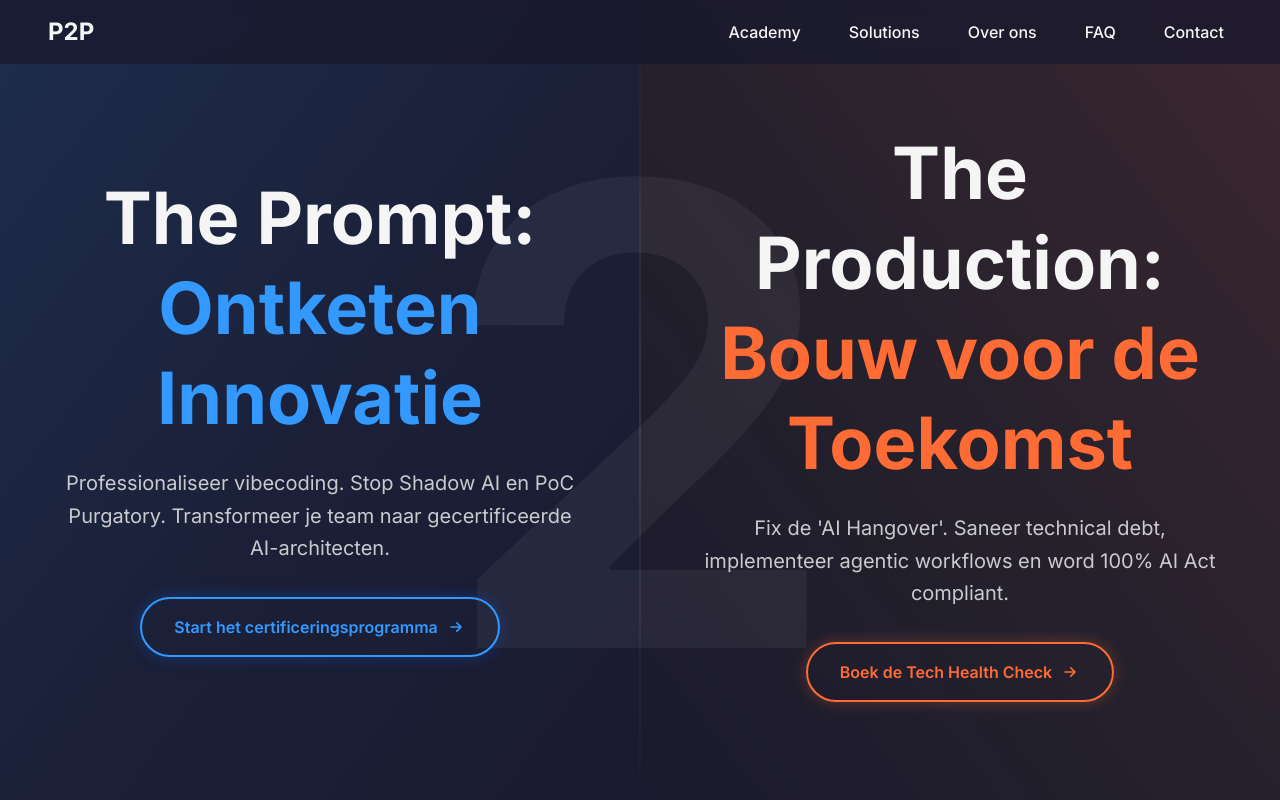
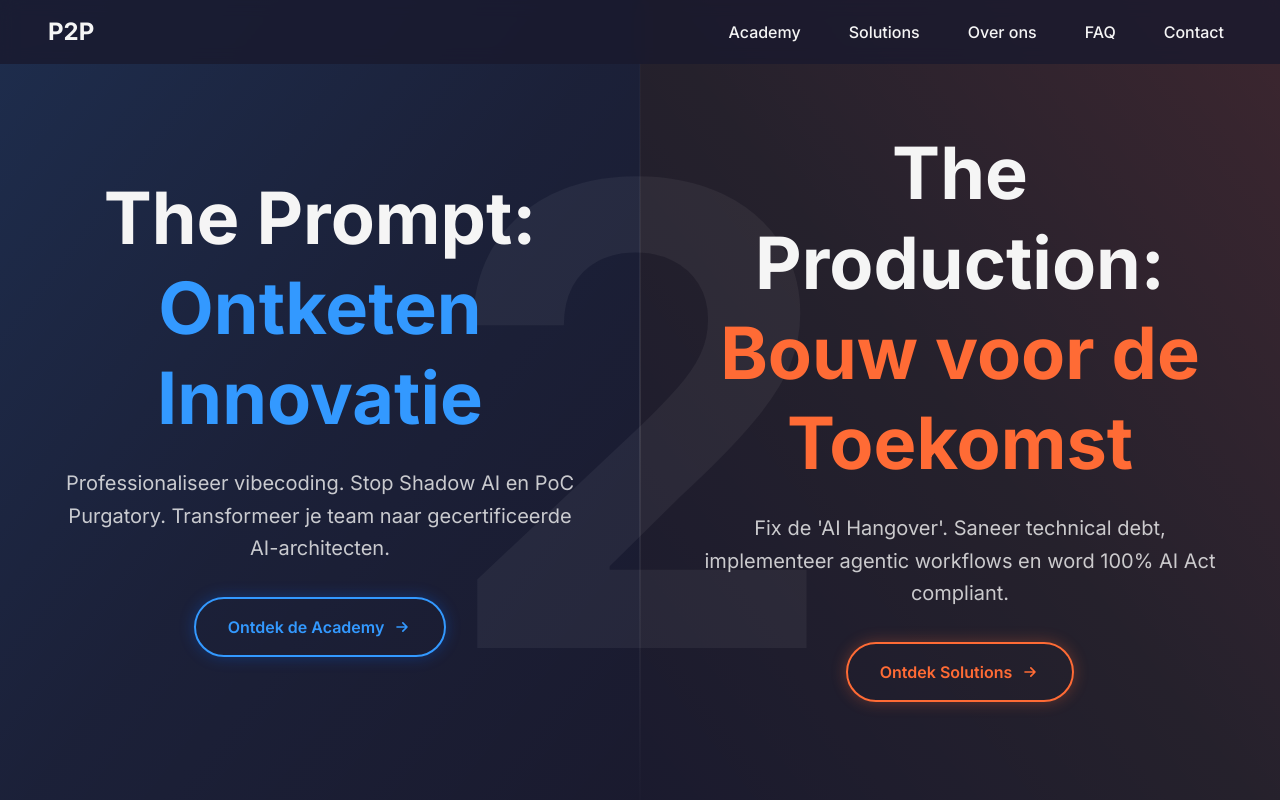
Before and after one commit to TripleM66/prompt2production, a Next.js app: page / in a window 1280 px wide. Shown: the top 800 px of the page. Built offline with nearby package versions, Linux system fonts and the light colour scheme.

Commit message:
refactor: vereenvoudig CTA teksten op homepage naar 'Ontdek de Academy' en 'Ontdek Solutions'

```diff
--- a/src/components/HeroSection.tsx
+++ b/src/components/HeroSection.tsx
@@ -39,7 +39,7 @@ export default function HeroSection() {
                 href="/academy"
                 className="inline-flex items-center px-8 py-4 border-2 border-accent-blue text-accent-blue font-semibold rounded-full hover:bg-accent-blue hover:text-background transition-all duration-300 shadow-[0_0_15px_rgba(0,102,255,0.3)] hover:shadow-[0_0_25px_rgba(0,102,255,0.5)] focus:outline-none focus:ring-2 focus:ring-accent-blue focus:ring-offset-2 focus:ring-offset-background"
               >
-                Start het certificeringsprogramma
+                Ontdek de Academy
                 <svg className="ml-2 w-5 h-5" fill="none" viewBox="0 0 24 24" stroke="currentColor">
                   <path strokeLinecap="round" strokeLinejoin="round" strokeWidth={2} d="M13 7l5 5m0 0l-5 5m5-5H6" />
                 </svg>
@@ -76,7 +76,7 @@ export default function HeroSection() {
                 href="/solutions"
                 className="inline-flex items-center px-8 py-4 border-2 border-accent-orange text-accent-orange font-semibold rounded-full hover:bg-accent-orange hover:text-background transition-all duration-300 shadow-[0_0_15px_rgba(255,107,53,0.3)] hover:shadow-[0_0_25px_rgba(255,107,53,0.5)] focus:outline-none focus:ring-2 focus:ring-accent-orange focus:ring-offset-2 focus:ring-offset-background"
               >
-                Boek de Tech Health Check
+                Ontdek Solutions
                 <svg className="ml-2 w-5 h-5" fill="none" viewBox="0 0 24 24" stroke="currentColor">
                   <path strokeLinecap="round" strokeLinejoin="round" strokeWidth={2} d="M13 7l5 5m0 0l-5 5m5-5H6" />
                 </svg>
```
